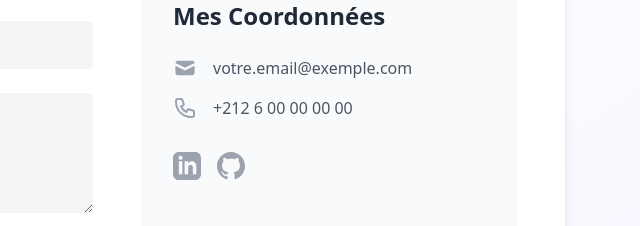
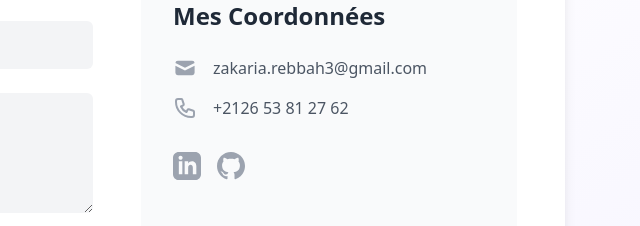
Before and after one commit to Zakaria-reb/MyPortFol, a plain HTML site: page public/index.html in a window 1280 px wide. Shown: the part 4126-4352 px from the top of the page, 523-1163 px from the left. Drawn offline with nearby package versions, Linux system fonts and the light colour scheme.

Commit message:
Structure Vercel fix

```diff
--- a/public/index.html
+++ b/public/index.html
@@ -549,13 +549,13 @@
                     <div class="flex flex-col justify-center bg-gray-50 p-8 rounded-lg">
                         <h3 class="text-2xl font-bold mb-6 text-gray-800">Mes Coordonnées</h3>
                         <div class="space-y-4 text-gray-600">
-                             <a href="mailto:votre.email@exemple.com" class="flex items-center group">
+                             <a href="mailto:zakaria.rebbah3@gmail.com" class="flex items-center group">
                                 <svg class="w-6 h-6 mr-4 text-gray-400 group-hover:text-indigo-600 transition" fill="currentColor" viewBox="0 0 20 20"><path d="M2.003 5.884L10 9.882l7.997-3.998A2 2 0 0016 4H4a2 2 0 00-1.997 1.884z"></path><path d="M18 8.118l-8 4-8-4V14a2 2 0 002 2h12a2 2 0 002-2V8.118z"></path></svg>
-                                <span>votre.email@exemple.com</span>
+                                <span>zakaria.rebbah3@gmail.com</span>
                             </a>
                              <a href="tel:+212600000000" class="flex items-center group">
                                 <svg class="w-6 h-6 mr-4 text-gray-400 group-hover:text-indigo-600 transition" fill="none" stroke="currentColor" viewBox="0 0 24 24"><path stroke-linecap="round" stroke-linejoin="round" stroke-width="2" d="M3 5a2 2 0 012-2h3.28a1 1 0 01.948.684l1.498 4.493a1 1 0 01-.502 1.21l-2.257 1.13a11.042 11.042 0 005.516 5.516l1.13-2.257a1 1 0 011.21-.502l4.493 1.498a1 1 0 01.684.949V19a2 2 0 01-2 2h-1C9.716 21 3 14.284 3 6V5z"></path></svg>
-                                <span>+212 6 00 00 00 00</span>
+                                <span>+2126 53 81 27 62</span>
                             </a>
                             <div class="pt-4 flex space-x-4">
                                <a href="#" target="_blank" rel="noopener noreferrer" class="text-gray-400 hover:text-indigo-600 transition">
@@ -578,11 +578,11 @@
         <div class="max-w-screen-xl mx-auto py-8 px-4 sm:px-6 lg:px-8 flex flex-col sm:flex-row justify-between items-center space-y-4 sm:space-y-0">
             <p class="text-sm text-white-500">&copy; 2024 Zakaria Rebbah. Tous droits réservés.</p>
             <div class="flex space-x-6">
-                <a href="#" target="_blank" rel="noopener noreferrer" class="text-white-400 hover:text-gray-600 transition">
+                <a href="https://www.linkedin.com/in/zakaria-rebbah-9bb004264/?lipi=urn%3Ali%3Apage%3Ad_flagship3_profile_view_base%3BSVDA0wEPSMKm9GnL871N9g%3D%3D" target="_blank" rel="noopener noreferrer" class="text-white-400 hover:text-gray-600 transition">
                     <span class="sr-only">LinkedIn</span>
                     <svg class="w-6 h-6" fill="currentColor" viewBox="0 0 24 24" aria-hidden="true"><path fill-rule="evenodd" d="M19 0h-14c-2.761 0-5 2.239-5 5v14c0 2.761 2.239 5 5 5h14c2.762 0 5-2.239 5-5v-14c0-2.761-2.238-5-5-5zm-11 19h-3v-11h3v11zm-1.5-12.268c-.966 0-1.75-.79-1.75-1.764s.784-1.764 1.75-1.764 1.75.79 1.75 1.764-.783 1.764-1.75 1.764zm13.5 12.268h-3v-5.604c0-3.368-4-3.113-4 0v5.604h-3v-11h3v1.765c1.396-2.586 7-2.777 7 2.476v6.759z" clip-rule="evenodd"/></svg>
                 </a>
-                <a href="#" target="_blank" rel="noopener noreferrer" class="text-white-400 hover:text-gray-600 transition">
+                <a href="https://github.com/Zakaria-reb/" target="_blank" rel="noopener noreferrer" class="text-white-400 hover:text-gray-600 transition">
                     <span class="sr-only">GitHub</span>
                     <svg class="w-6 h-6" fill="currentColor" viewBox="0 0 24 24" aria-hidden="true"><path fill-rule="evenodd" d="M12 2C6.477 2 2 6.477 2 12c0 4.418 2.865 8.165 6.839 9.489.5.092.682-.218.682-.482 0-.237-.009-.868-.014-1.703-2.782.605-3.369-1.343-3.369-1.343-.454-1.158-1.11-1.466-1.11-1.466-.908-.62.069-.608.069-.608 1.003.07 1.531 1.032 1.531 1.032.892 1.53 2.341 1.088 2.91.832.092-.647.35-1.088.636-1.338-2.22-.253-4.555-1.113-4.555-4.951 0-1.093.39-1.988 1.031-2.688-.103-.253-.446-1.272.098-2.65 0 0 .84-.27 2.75 1.026A9.564 9.564 0 0112 6.82c.85.004 1.705.115 2.504.337 1.909-1.296 2.747-1.027 2.747-1.027.546 1.379.203 2.398.1 2.651.64.7 1.03 1.595 1.03 2.688 0 3.848-2.338 4.695-4.566 4.942.359.308.678.92.678 1.852 0 1.336-.012 2.41-.012 2.737 0 .266.18.577.688.482A10.001 10.001 0 0022 12c0-5.523-4.477-10-10-10z" clip-rule="evenodd"/></svg>
                 </a>
```
